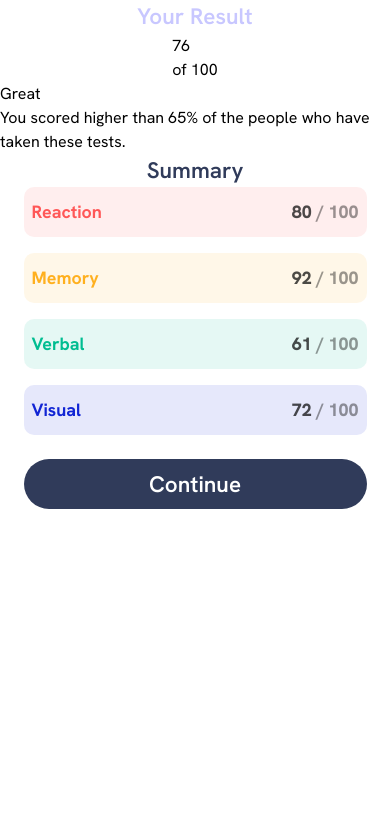
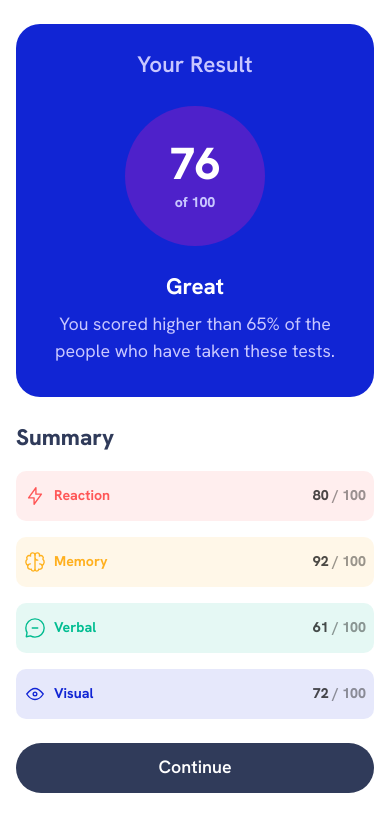
Before and after one commit to dottereldesign/results_summary_component, a plain HTML site: page index.html in a window 390 px wide. Drawn offline with Linux system fonts and the light colour scheme.

Commit message:
Add all styles, except for gradients, to mobile devices.

```diff
--- a/index.html
+++ b/index.html
@@ -32,22 +32,34 @@
     <article class="summary">
       <h2>Summary</h2>
       <div class="summary_skill summary_reaction">
-        <h3>Reaction</h3>
+        <div class="summary_skill-wrapper">
+          <img src="assets/images/icon-reaction.svg" alt=""></img>
+          <h3>Reaction</h3>
+        </div>
         <p><span>80</span> / 100</p>
       </div>
 
       <div class="summary_skill summary_memory">
-        <h3>Memory</h3>
+        <div class="summary_skill-wrapper">
+          <img src="assets/images/icon-memory.svg" alt=""></img>
+          <h3>Memory</h3>
+        </div>
         <p><span>92</span> / 100</p>
       </div>
 
       <div class="summary_skill summary_verbal">
-        <h3>Verbal</h3>
+        <div class="summary_skill-wrapper">
+          <img src="assets/images/icon-verbal.svg" alt=""></img>
+          <h3>Verbal</h3>
+        </div>
         <p><span>61</span> / 100</p>
       </div>
 
       <div class="summary_skill summary_visual">
-        <h3>Visual</h3>
+        <div class="summary_skill-wrapper">
+          <img src="assets/images/icon-visual.svg" alt=""></img>
+          <h3>Visual</h3>
+        </div>
         <p><span>72</span> / 100</p>
       </div>
 
--- a/style.css
+++ b/style.css
@@ -108,12 +108,15 @@ h1 {
   color: var(--clr-neutral-300);
   font-size: var(--fs-600);
   font-weight: var(--fw-semi-bold);
+  margin-top: 8px;
 }
 
 h2 {
   color: var(--clr-neutral-400);
   font-size: var(--fs-600);
-  font-weight: var(--fw-semi-bold);
+  font-weight: var(--fw-extra-bold);
+  text-align: left;
+  width: 100%;
 }
 
 h3 {
@@ -126,6 +129,8 @@ main {
   display: flex;
   flex-direction: column;
   align-items: center;
+  margin-top: 24px;
+  padding: 0 16px;
 }
 
 /* Article - Result */
@@ -133,6 +138,58 @@ main {
   display: flex;
   flex-direction: column;
   align-items: center;
+  background-color: var(--clr-primary-400);
+  display: flex;
+  flex-direction: column;
+  align-items: center;
+  width: min(100%, 375px);
+  padding: 16px 16px 32px 16px;
+  border-radius: 24px;
+}
+
+.result_score {
+  background-color: var(--clr-gradient-300);
+  border-radius: 100%;
+  width: 140px;
+  height: 140px;
+  display: flex;
+  flex-direction: column;
+  justify-content: center;
+  text-align: center;
+  margin-top: 24px;
+}
+
+.result_score p:first-child {
+  color: var(--clr-neutral-100);
+  font-size: var(--fs-900);
+  font-weight: var(--fw-extra-bold);
+  line-height: 1;
+  padding-bottom: 8px;
+}
+
+.result_score p:last-child {
+  color: var(--clr-neutral-300);
+  font-size: var(--fs-400);
+  font-weight: var(--fw-extra-bold);
+  line-height: 1;
+}
+
+.result_fact {
+  text-align: center;
+  margin-top: 24px;
+}
+
+.result_fact p:first-child {
+  color: var(--clr-neutral-100);
+  font-size: var(--fs-600);
+  font-weight: var(--fw-bold);
+}
+
+.result_fact p:last-child {
+  margin-top: 8px;
+  color: var(--clr-neutral-300);
+  font-size: var(--fs-500);
+  font-weight: var(--fw-regular);
 }
 
 /* Article - Summary */
@@ -141,11 +198,11 @@ main {
   flex-direction: column;
   align-items: center;
   width: min(100%, 375px);
-  padding: 0 16px;
+  margin-top: 24px;
 }
 
 .summary h3 {
-  font-size: var(--fs-500);
+  font-size: var(--fs-400);
   font-weight: var(--fw-bold);
 }
 
@@ -165,8 +222,20 @@ main {
   margin-top: 16px;
 }
 
+.summary_skill-wrapper {
+  display: flex;
+  align-items: center;
+}
+
+.summary_skill-wrapper img {
+  padding-right: 8px;
+  width: 30px;
+  height: auto;
+}
+
 .summary_reaction {
   background-color: hsl(0, 100%, 67%, 0.1);
+  margin-top: 16px;
 }
 
 .summary_reaction h3 {
@@ -199,7 +268,7 @@ main {
 
 .summary_skill p {
   color: hsla(0, 0%, 0%, 0.4);
-  font-size: var(--fs-500);
+  font-size: var(--fs-400);
   font-weight: var(--fw-extra-bold);
 }
 
@@ -210,7 +279,7 @@ main {
 .summary_CTA {
   text-decoration: none;
   color: var(--clr-neutral-100);
-  font-size: var(--fs-600);
+  font-size: var(--fs-500);
   font-weight: var(--fw-semi-bold);
   background-color: var(--clr-neutral-400);
   border-radius: 25px;
```
